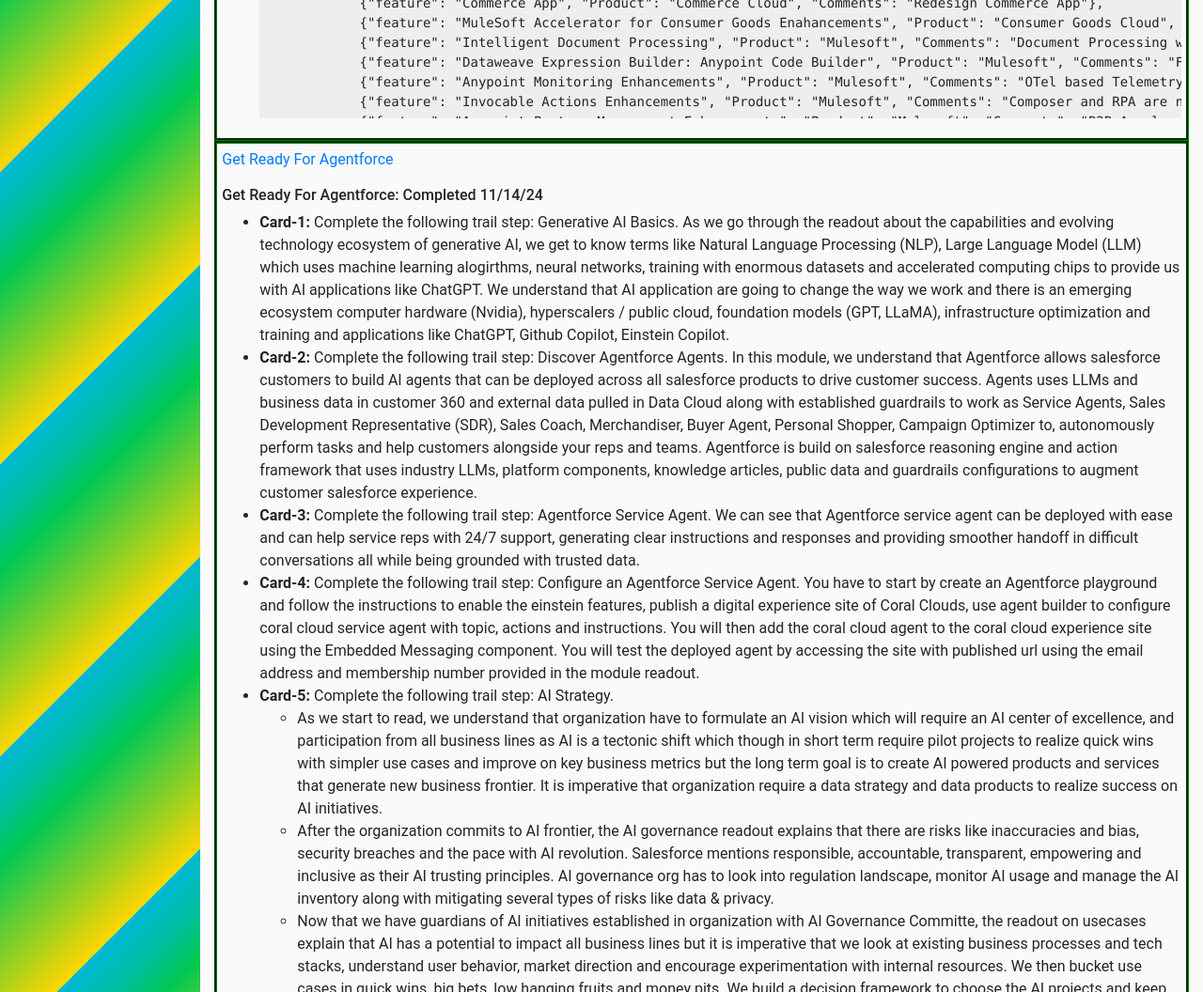
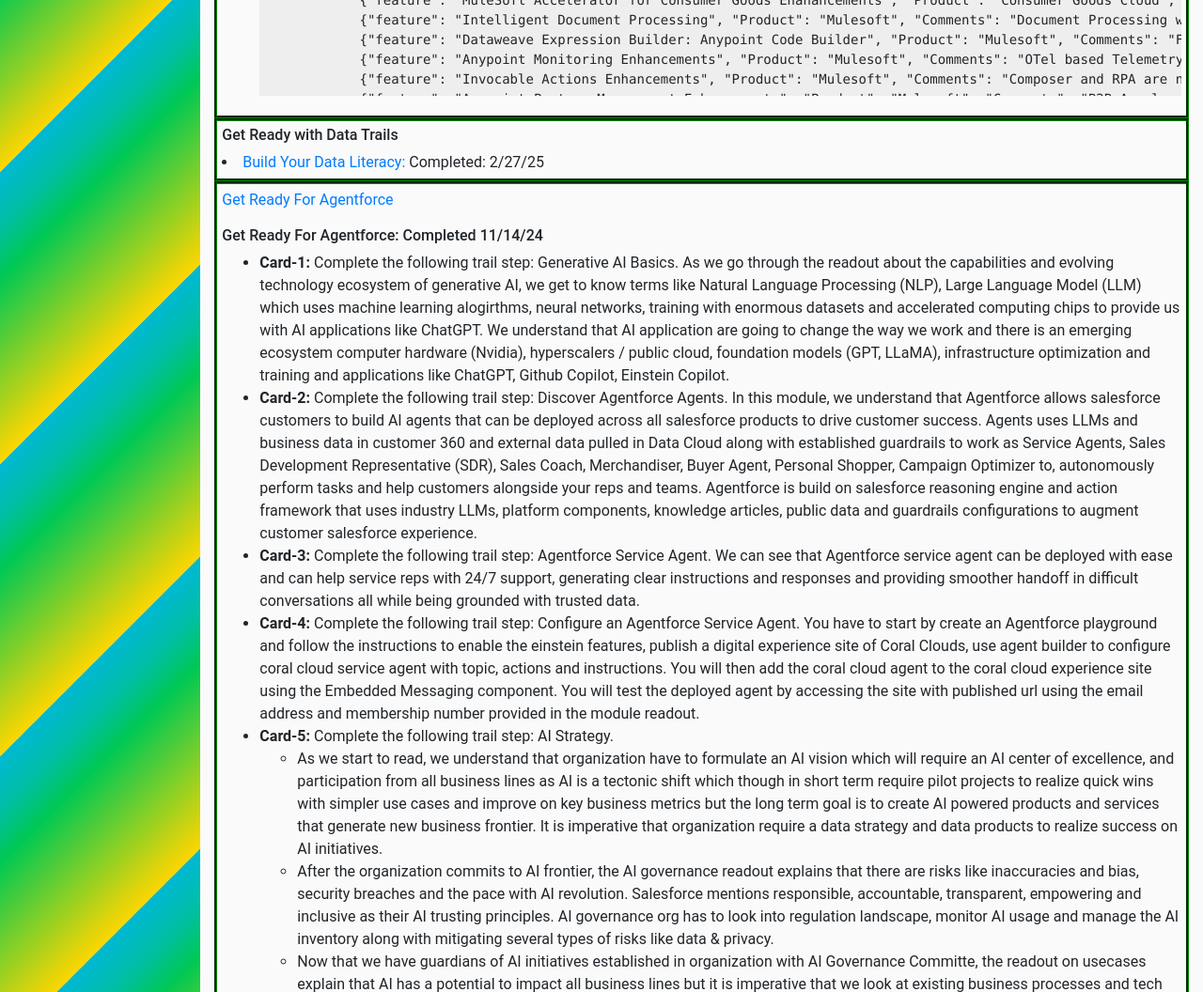
Before and after one commit to madajee/integration, a plain HTML site: page index.html at #!/agentai in a window 1280 px wide. Shown: the part 3020-4076 px from the top of the page at 94% size. Drawn offline with nearby package versions, Linux system fonts and the light colour scheme; some packages are replaced by stand-ins of ours.

Commit message:
c160:feat-agentai-c4

```diff
--- a/pages/agentai/agentai_1.html
+++ b/pages/agentai/agentai_1.html
@@ -43,7 +43,6 @@
                 <p>
                     <a href="https://trailhead.salesforce.com/content/learn/trails/build-flows-with-flow-builder" target="_blank">Build Flows with Flow Builder Trailhead</a><br>
                     <a href="https://trailhead.salesforce.com/content/learn/trails/force_com_dev_intermediate" target="_blank">Developer Intermediate Trailhead</a><br>
-                    <a href="https://trailhead.salesforce.com/content/learn/trails/sf_release_prep" target="_blank">Prepare for Salesforce Releases</a><br>
                     <a href="https://trailhead.salesforce.com/content/learn/trails/sf_release_prep" target="_blank">Prepare for Salesforce Releases</a><br>
                     <h6>Developer Intermediate:</h6></p>
                     <ul>
@@ -146,6 +145,10 @@
                 </p>
             </div>
             <div class="grooveborder">
+                <h6>Get Ready with Data Trails</h6>
+                <li><a href="https://trailhead.salesforce.com/content/learn/trails/build-your-data-literacy" target="_blank">Build Your Data Literacy: </a>Completed: 2/27/25</li>
+            </div>
+            <div class="grooveborder">
                 <p><a href="https://trailhead.salesforce.com/content/learn/trails/get-ready-for-agentforce" target="_blank">Get Ready For Agentforce</a><br>
                     <h6>Get Ready For Agentforce: Completed 11/14/24</h6>
                     <ul>
```
